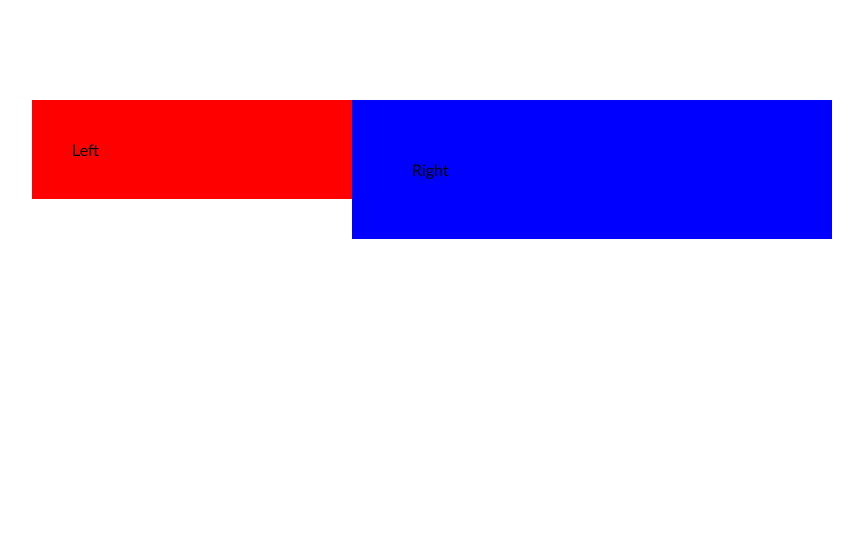
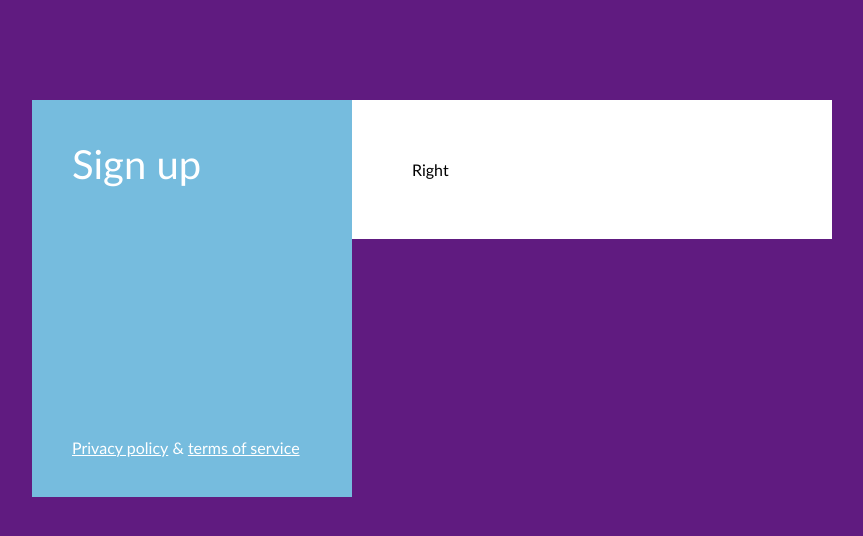
Before and after one commit to RokasAbra/new-project-signup-03-21, a website: page index.html in a window 1280 px wide. Shown: the whole page, without its empty margins (208-1071 px from the left). Drawn offline with Linux system fonts and the light colour scheme.

Commit message:
Left column content

```diff
--- a/css/main.css
+++ b/css/main.css
@@ -8,6 +8,7 @@ body * {
 
 body {
   font-family: "Gill Sans", "Gill Sans MT", Calibri, "Trebuchet MS", sans-serif;
+  background-color: #601b80;
 }
 .container {
   width: 800px;
@@ -19,12 +20,28 @@ body {
   float: left;
   width: 40%;
   padding: 40px;
-  background-color: red;
+  /* background-color: hsl(190, 100%, 58%);
+    background-color: rgb(118, 188, 222); */
+  background-color: #76bcde;
+
+  color: white;
+}
+.main-title {
+  margin-bottom: 250px;
+  width: 100%;
+  color: white;
+  font-size: 40px;
+  font-weight: normal;
+}
+.bottom-links {
+}
+.bottom-links > .link {
+  color: white;
 }
 
 .right-column {
   float: left;
   width: 60%;
   padding: 60px;
-  background-color: blue;
+  background-color: #fff;
 }
--- a/index.html
+++ b/index.html
@@ -22,7 +22,7 @@
       sizes="16x16"
       href="./images/favicon-16x16.png"
     />
-    <link rel="manifest" href="/site.webmanifest" />
+    <link rel="manifest" href="./images/site.webmanifest" />
     <link
       rel="mask-icon"
       href="./images/safari-pinned-tab.svg"
@@ -34,7 +34,14 @@
   </head>
   <body>
     <main class="container">
-      <div class="left-column">Left</div>
+      <div class="left-column">
+        <h1 class="main-title">Sign up</h1>
+        <div class="bottom-links">
+          <a href="#" class="link">Privacy policy</a>
+          &
+          <a href="#" class="link">terms of service</a>
+        </div>
+      </div>
       <div class="right-column">Right</div>
     </main>
   </body>
```
